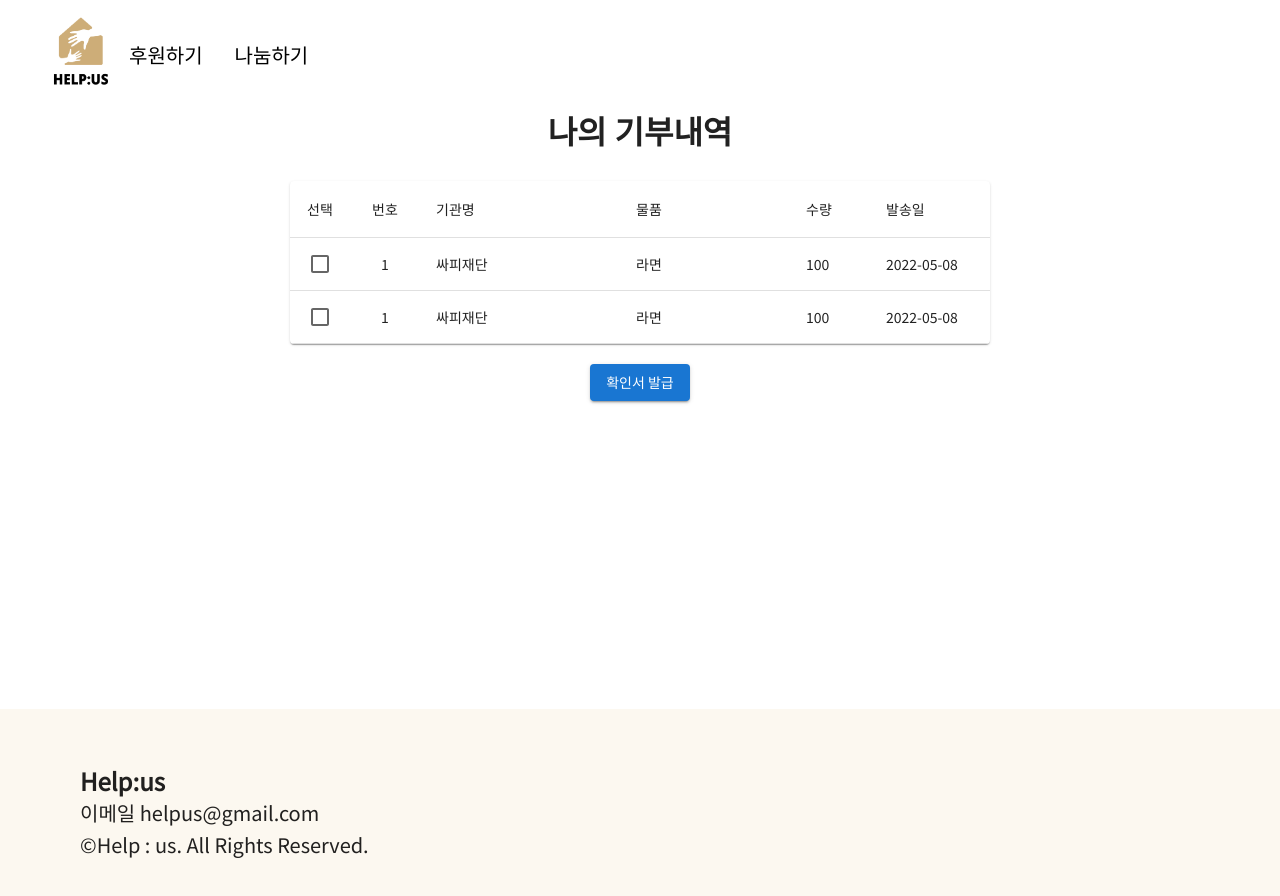
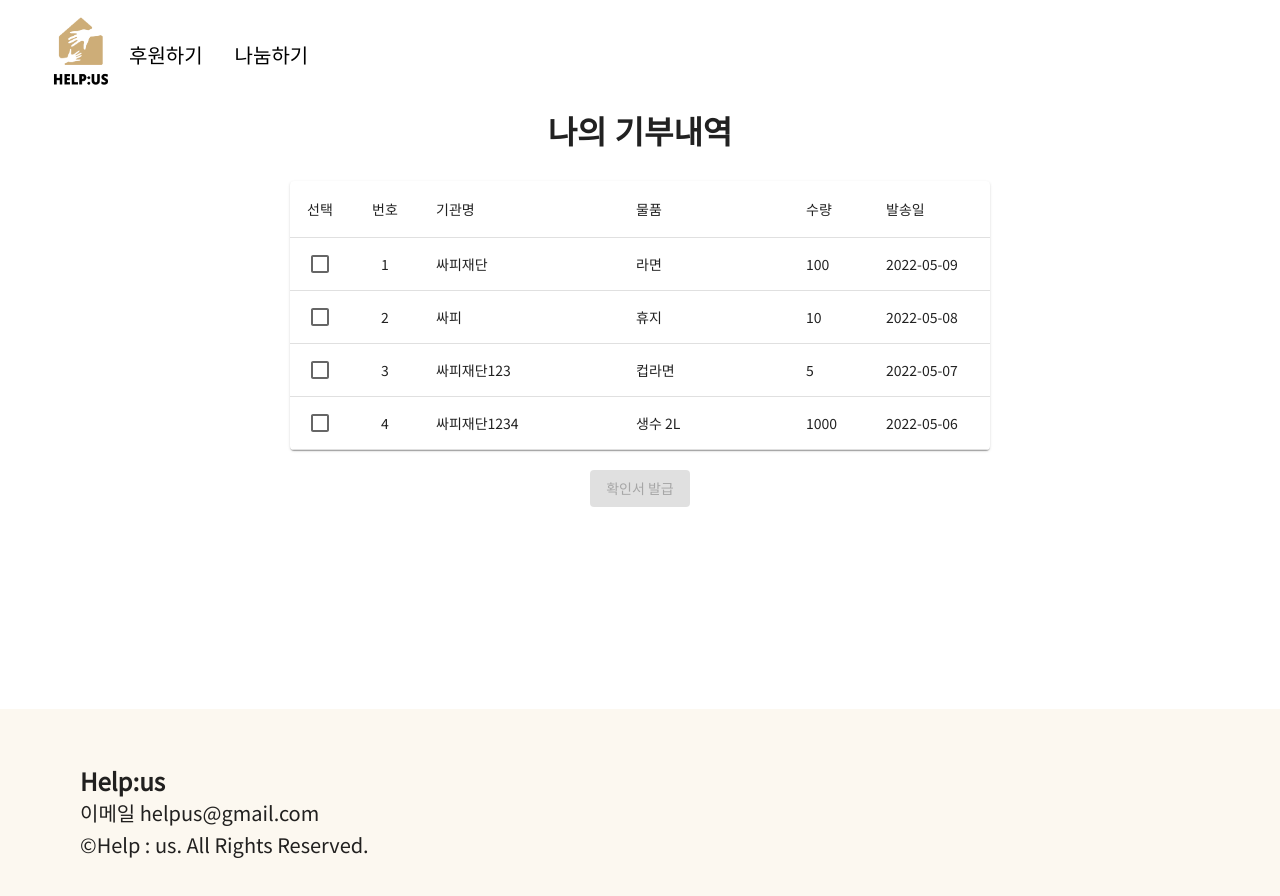
Before and after one commit to so-ohee/Help-us, a Next.js app in the folder frontend/: page /certi in a window 1280 px wide. Shown: the top 896 px of the page. Built offline with nearby package versions, Linux system fonts and the light colour scheme.

Commit message:
fix certi 선택 가능

```diff
--- a/frontend/pages/certi.tsx
+++ b/frontend/pages/certi.tsx
@@ -20,8 +20,51 @@ import html2canvas from 'html2canvas'
 const Certi: FC = () => {
 
 
+  const [list, setList] = useState([])
+  const [checked, setChecked] = useState([])
   const [ing, setIng] = useState(false)
   const [certiNum, setCertiNum] = useState('')
+
+
+  // 기부 목록 받아오기
+  useEffect(() => {
+    setList([
+      {
+        org: '싸피재단',
+        item: '라면',
+        cnt: 100,
+        day: '2022-05-09'
+      },
+      {
+        org: '싸피',
+        item: '휴지',
+        cnt: 10,
+        day: '2022-05-08'
+      },
+      {
+        org: '싸피재단123',
+        item: '컵라면',
+        cnt: 5,
+        day: '2022-05-07'
+      },
+      {
+        org: '싸피재단1234',
+        item: '생수 2L',
+        cnt: 1000,
+        day: '2022-05-06'
+      },
+
+    ])
+  },[])
+
+  // 체크박시 선택시
+  const handleChange = (e) => {
+    if (checked.includes(Number(e.target.value))){
+      setChecked(checked.filter(idx => idx !== Number(e.target.value)))
+    }else{
+      setChecked([...checked, Number(e.target.value)])
+    }
+  }
 
   // 현재 날짜
   let now = new Date()
@@ -30,12 +73,13 @@ const Certi: FC = () => {
   let date = now.getDate()
 
 
-  // 버튼 클릭시 증명번호 생성
-  useEffect(() => {
-    if (ing === true){
+  // 버튼 클릭시
+  const onClick = () => {
+    setIng(true)
+    setChecked(checked.sort((a, b) => a - b))
     setCertiNum(randomString(4)+'-'+randomString(4)+'-'+randomString(4)+'-'+randomString(4))
   }
-  },[ing])
+
 
   // 증명번호 생성 후, 증명서 생성
   useEffect(() => {
@@ -46,7 +90,7 @@ const Certi: FC = () => {
 
 
 
-  // 난수 생섬
+  // 난수 생섬 함수
   const randomString = (count) => {
     let str = '';
     for (let i = 0; i < count; i++) {
@@ -70,6 +114,7 @@ const Certi: FC = () => {
     link.click()
     document.body.removeChild(link)
     setIng(false)
+    setCertiNum('')
   }
 
   return (
@@ -91,28 +136,27 @@ const Certi: FC = () => {
               </TableRow>
             </TableHead>
           <TableBody>
-            <TableRow>
+            {
+              list.map((e, idx) => {
+                return (
+                  <TableRow key={idx}>
                     <TableCell align="center" style={{padding:'4px'}}>
-                <Checkbox />
+                      <Checkbox
+                        checked={checked.includes(idx)}
+                        onChange={handleChange}
+                        name={`list-${idx}`}
+                        value={idx}
+                      />
                     </TableCell>
-              <TableCell align="center" >1</TableCell>
-              <TableCell>싸피재단</TableCell>
-              <TableCell>라면</TableCell>
-              <TableCell>100</TableCell>
-              <TableCell>2022-05-08</TableCell>
+                    <TableCell align="center" >{idx+1}</TableCell>
+                    <TableCell>{e.org}</TableCell>
+                    <TableCell>{e.item}</TableCell>
+                    <TableCell>{e.cnt}</TableCell>
+                    <TableCell>{e.day}</TableCell>
                   </TableRow>
-
-            <TableRow>
-              <TableCell align="center" style={{padding:'4px'}}>
-                <Checkbox />
-              </TableCell>
-              <TableCell align="center" >1</TableCell>
-              <TableCell>싸피재단</TableCell>
-              <TableCell>라면</TableCell>
-              <TableCell>100</TableCell>
-              <TableCell>2022-05-08</TableCell>
-            </TableRow>
-
+                )
+              }
+            )}
           </TableBody>
           </Table>
         </TableContainer>
@@ -120,7 +164,8 @@ const Certi: FC = () => {
         <Button
           variant="contained"
           style={{marginTop:'20px'}}
-          onClick={() => setIng(true)}
+          onClick={() => onClick()}
+          disabled={checked.length === 0}
         >
           확인서 발급
         </Button>
@@ -148,31 +193,30 @@ const Certi: FC = () => {
                     <Table >
                       <TableHead >
                         <TableRow >
-                          <TableCell sx={{ width: 70 }} align="center">번호</TableCell>
-                          <TableCell sx={{ width: 200 }}>기관명</TableCell>
-                          <TableCell sx={{ width: 170 }}>물품</TableCell>
-                          <TableCell sx={{ width: 80 }}>수량</TableCell>
-                          <TableCell sx={{ width: 120 }}>날짜</TableCell>
+                          <TableCell sx={{ width: 70 }} align="center" style={{padding:'12px'}}>번호</TableCell>
+                          <TableCell sx={{ width: 200 }} style={{padding:'12px'}}>기관명</TableCell>
+                          <TableCell sx={{ width: 170 }} style={{padding:'12px'}}>물품</TableCell>
+                          <TableCell sx={{ width: 80 }} style={{padding:'12px'}}>수량</TableCell>
+                          <TableCell sx={{ width: 120 }} style={{padding:'12px'}}>날짜</TableCell>
                         </TableRow>
                       </TableHead>
+
                     <TableBody>
-                      <TableRow>
-                        <TableCell align="center" >1</TableCell>
-                        <TableCell>싸피재단</TableCell>
-                        <TableCell>라면</TableCell>
-                        <TableCell>100</TableCell>
-                        <TableCell>2022-05-08</TableCell>
+                      {
+                        checked.map((e, idx) => {
+                          return (
+                            <TableRow key={idx}>
+                              <TableCell align="center" style={{padding:'12px'}}>{idx+1}</TableCell>
+                              <TableCell style={{padding:'12px'}}>{list[e].org}</TableCell>
+                              <TableCell style={{padding:'12px'}}>{list[e].item}</TableCell>
+                              <TableCell style={{padding:'12px'}}>{list[e].cnt}</TableCell>
+                              <TableCell style={{padding:'12px'}}>{list[e].day}</TableCell>
                             </TableRow>
+                          )
+                        }
+                      )}
+                    </TableBody>
 
-                      <TableRow>
-                        <TableCell align="center" >1</TableCell>
-                        <TableCell>싸피재단</TableCell>
-                        <TableCell>라면</TableCell>
-                        <TableCell>100</TableCell>
-                        <TableCell>2022-05-08</TableCell>
-                      </TableRow>
-
-                    </TableBody>
                     </Table>
                   </TableContainer>
                 </div>
```
Lines whose indentation alone changed are shown as unchanged.
